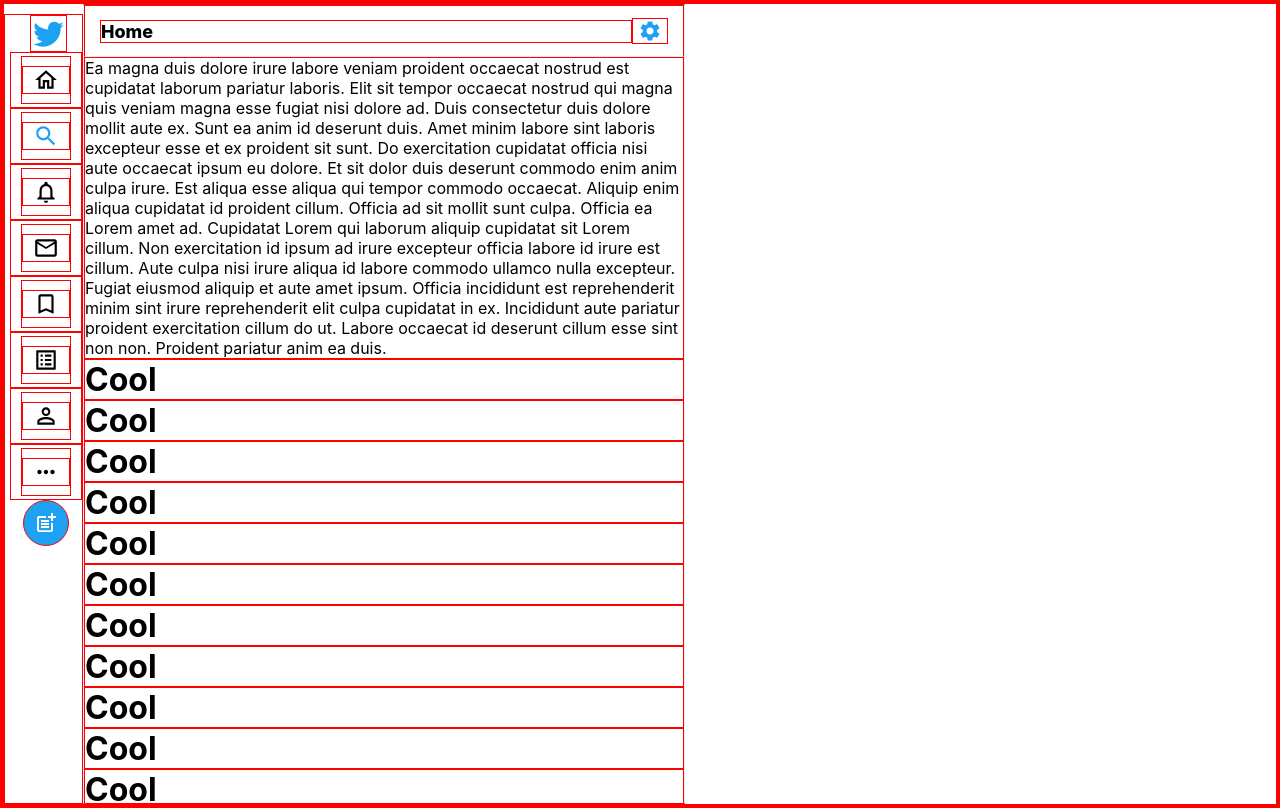
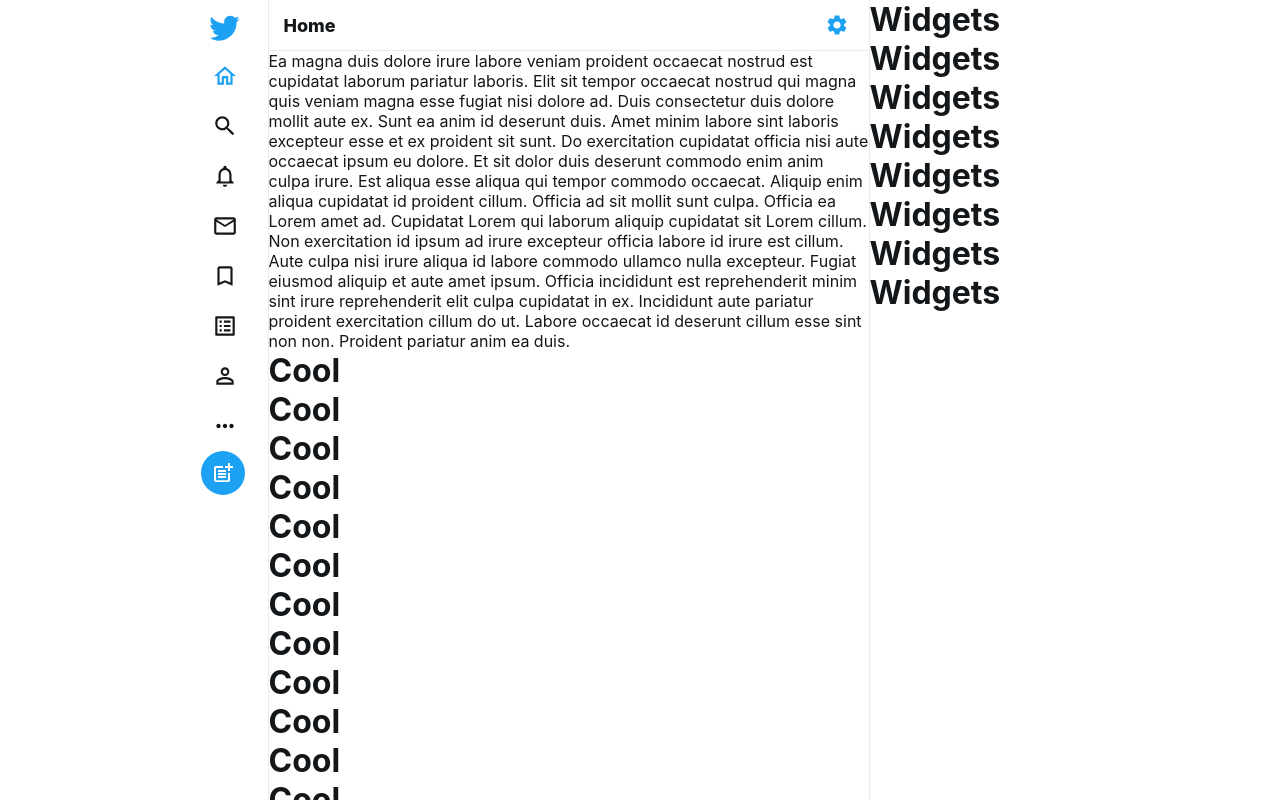
Before and after one commit to goffxnca/twitter-clone, a React (Create React App) app: page / in a window 1280 px wide. Built offline with nearby package versions, Linux system fonts and the light colour scheme.

Commit message:
Positioning more for items in the sidebar

```diff
--- a/src/App.css
+++ b/src/App.css
@@ -1,10 +1,11 @@
 * {
-  border: 1px solid red;
+  /* border: 1px solid red; */
 }
 body {
   --twitter-primary-color: #1da1f2;
   --twitter-secondary-color: #e8f5fe;
   --twitter-border-color: #e6ecf0;
+  --twitter-icon-color: #14171a;
 }
 
 .app {
@@ -12,4 +13,5 @@ body {
   height: 100vh;
   max-width: 1300px;
   margin: auto;
+  color: var(--twitter-icon-color);
 }
--- a/src/App.js
+++ b/src/App.js
@@ -2,13 +2,14 @@ import React from "react";
 import "./App.css";
 import Feed from "./Feed";
 import Sidebar from "./Sidebar";
+import Widgets from "./Widgets";
 
 function App() {
   return (
     <div className="app">
       <Sidebar />
       <Feed />
-      {/* Widgets */}
+      <Widgets />
     </div>
   );
 }
--- a/src/Sidebar.css
+++ b/src/Sidebar.css
@@ -1,6 +1,6 @@
 .sidebar {
   min-width: 275px;
-  margin-top: 10px;
+  margin-top: 4px;
   padding-left: 20px;
   display: flex;
   flex-direction: column;
@@ -21,6 +21,13 @@
 .sidebar__twitterIcon {
   color: var(--twitter-primary-color);
   margin-left: 20px;
+  cursor: pointer;
+  border-radius: 30px;
+  padding: 6px;
+}
+
+.sidebar__twitterIcon:hover {
+  background-color: var(--twitter-secondary-color);
 }
 
 .sidebar__PostAddIcon {
@@ -40,6 +47,9 @@
   .sidebar {
     padding-left: 5px;
     min-width: unset;
+    flex-grow: 0.4;
+    align-items: flex-end;
+    margin-right: 10px;
   }
 
   .sidebar__PostAddIcon {
@@ -49,4 +59,15 @@
   .sidebar__tweet {
     display: none !important;
   }
+
+  .sidebar__twitterIcon {
+    margin-right: 10px !important;
+    margin-left: unset;
+  }
 }
+
+@media (max-width: 500px) {
+  .sidebar {
+    margin-right: unset;
+  }
+}
--- a/src/Sidebar.js
+++ b/src/Sidebar.js
@@ -11,14 +11,14 @@ import ListAltIcon from "@material-ui/icons/ListAlt";
 import PermIdentityIcon from "@material-ui/icons/PermIdentity";
 import MoreHorizIcon from "@material-ui/icons/MoreHoriz";
 import PostAddIcon from "@material-ui/icons/PostAdd";
-import { Button } from "@material-ui/core";
+import { Button, IconButton } from "@material-ui/core";
 
 function Sidebar() {
   return (
     <div className="sidebar">
       <TwitterIcon fontSize="large" className="sidebar__twitterIcon" />
-      <SidebarOption text="Home" Icon={HomeOutlinedIcon} />
-      <SidebarOption active text="Explore" Icon={SearchIcon} />
+      <SidebarOption active text="Home" Icon={HomeOutlinedIcon} />
+      <SidebarOption text="Explore" Icon={SearchIcon} />
       <SidebarOption text="Notifications" Icon={NotificationsNoneIcon} />
       <SidebarOption text="Messages" Icon={MailOutlineIcon} />
       <SidebarOption text="Bookmarks" Icon={BookmarkBorderIcon} />
--- a/src/SidebarOption.js
+++ b/src/SidebarOption.js
@@ -3,7 +3,7 @@ import "./SidebarOption.css";
 
 function SidebarOption({ active, text, Icon }) {
   return (
-    <div className={`sidbarOption ${active && "sidbarOption--active"}`}>
+    <div className={`sidbarOption ${active ? "sidbarOption--active" : ""}`}>
       <div className="sidebarOption__wrapper">
         <Icon className="sidbarOption__icon" fontSize="medium" />
         <span className="sidbarOption__text">{text}</span>
```
